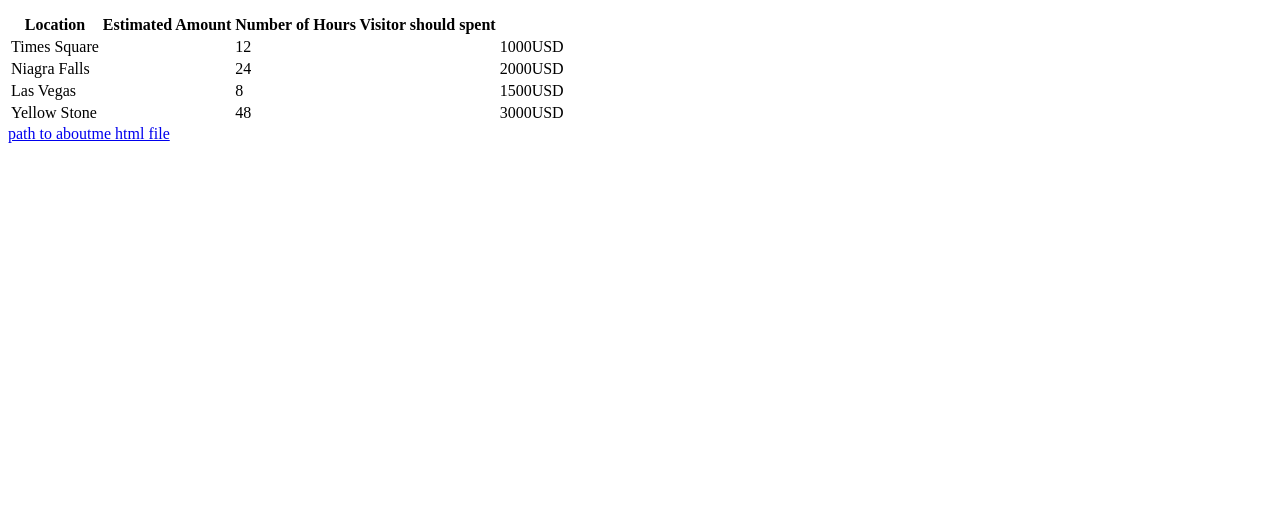
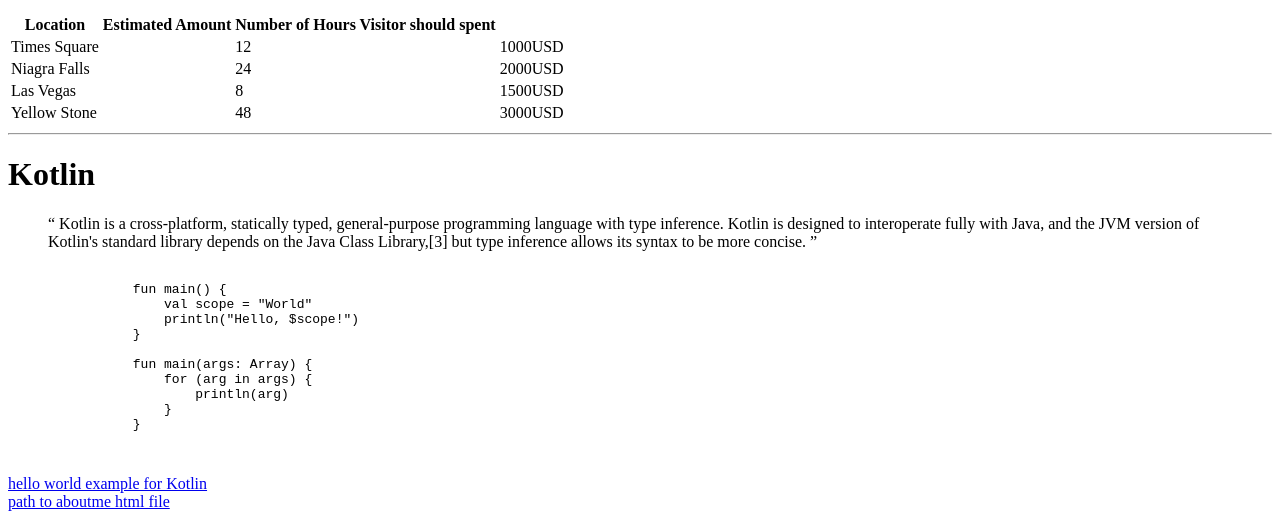
Before and after one commit to 44-563-Web-Apps-S21/webapps-s21-assignment-3-saimanideepallu, a plain HTML site: page index.html in a window 1280 px wide. Shown: the part 588-1107 px from the top of the page. Before the commit the page ends 800 px from the top, so only its background shows below. Drawn offline with Linux system fonts and the light colour scheme.

Commit message:
Update index.html

```diff
--- a/index.html
+++ b/index.html
@@ -73,6 +73,36 @@
 
 
      </table>
+     <hr>
+
+     <h1> Kotlin </h1>
+
+     <blockquote>  <q> Kotlin is a cross-platform, statically typed, general-purpose programming language with type inference. Kotlin is designed to interoperate fully with Java, and the JVM version of Kotlin's standard library depends on the Java Class Library,[3] but type inference allows its syntax to be more concise. </q>  </blockquote>
+         <a href=https://en.wikipedia.org/wiki/Kotlin_(programming_language)> </a>
+            <pre>
+                fun main() {
+                    val scope = "World"
+                    println("Hello, $scope!")
+                }
+
+                fun main(args: Array<String>) {
+                    for (arg in args) {
+                        println(arg)
+                    }
+                }
+
+                  </pre>
+
+                  <a href= https://en.wikipedia.org/wiki/Kotlin_(programming_language)> hello world example for  Kotlin</a>
+                     <br>
+
+
+
+
+
+
+
+
   <a href=aboutme.html> path to aboutme html file </a>
 </body>
 </html>
```
